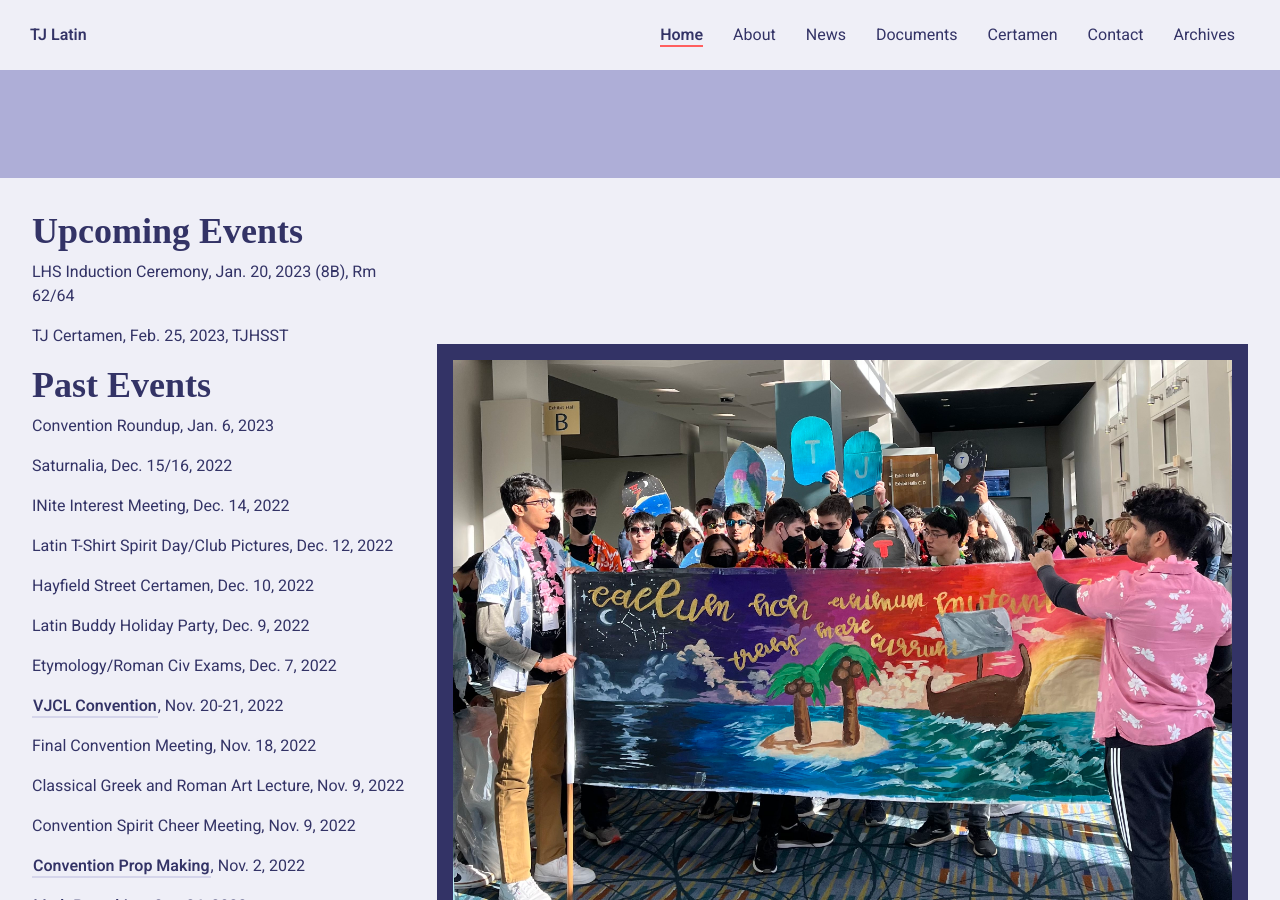
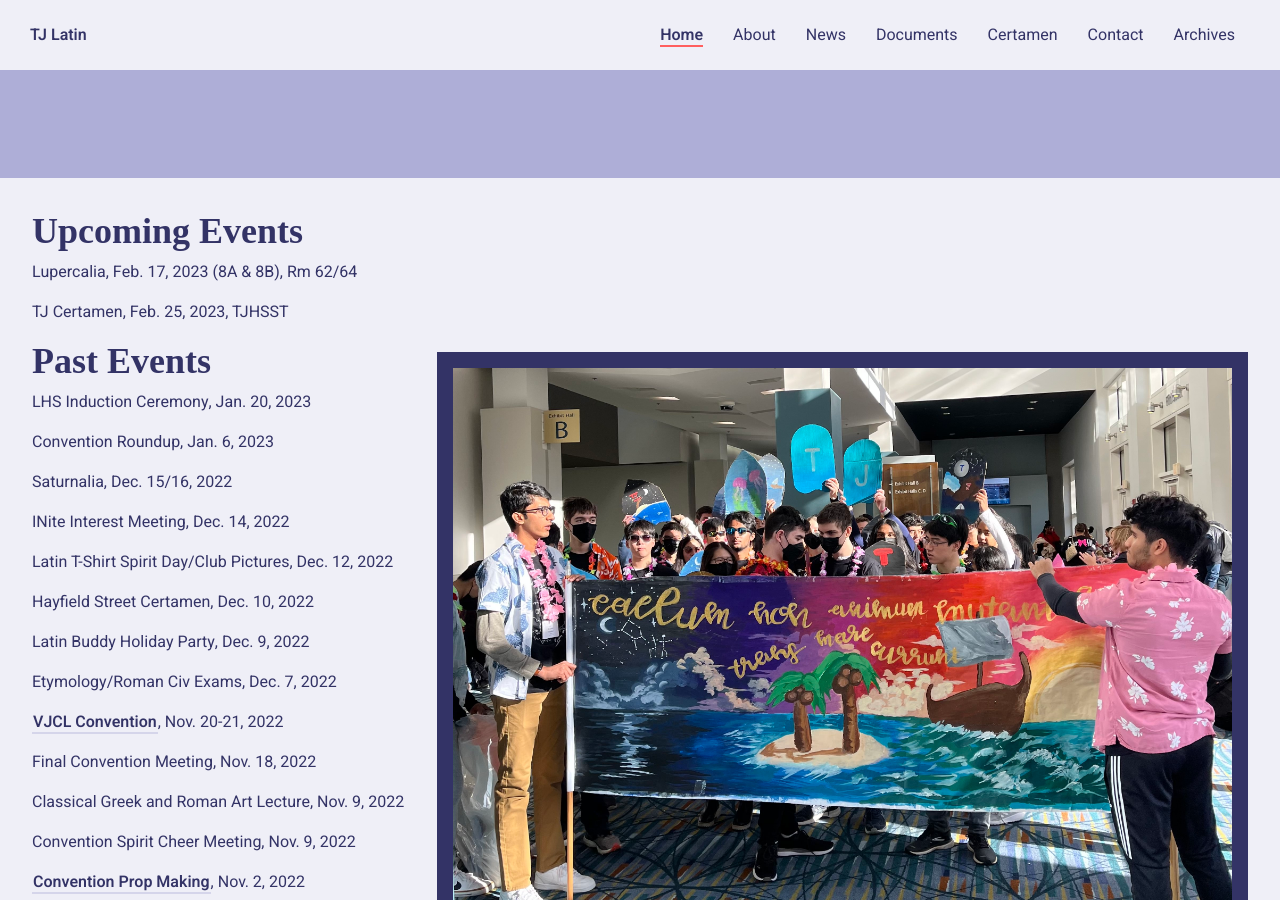
Before and after one commit to TJLatin/website, a Jekyll site: the page built from index.html, in a window 1280 px wide and 900 px high, scrolled down 722 px. Built offline with Jekyll 4.4.1, drawn with Linux system fonts in a browser that asks for light colours; some web fonts are replaced.

Commit message:
feb events

```diff
--- a/_data/events.yml
+++ b/_data/events.yml
@@ -1,12 +1,15 @@
 upcoming_events:
-- name: LHS Induction Ceremony
-  date: Jan. 20, 2023 (8B)
+- name: Lupercalia
+  date: Feb. 17, 2023 (8A & 8B)
   loc: Rm 62/64
 - name: TJ Certamen
   date: Feb. 25, 2023
   loc: TJHSST
 
 past_events:
+- name: LHS Induction Ceremony
+  date: Jan. 20, 2023
+  link: none
 - name: Convention Roundup
   date: Jan. 6, 2023
   link: none
```
